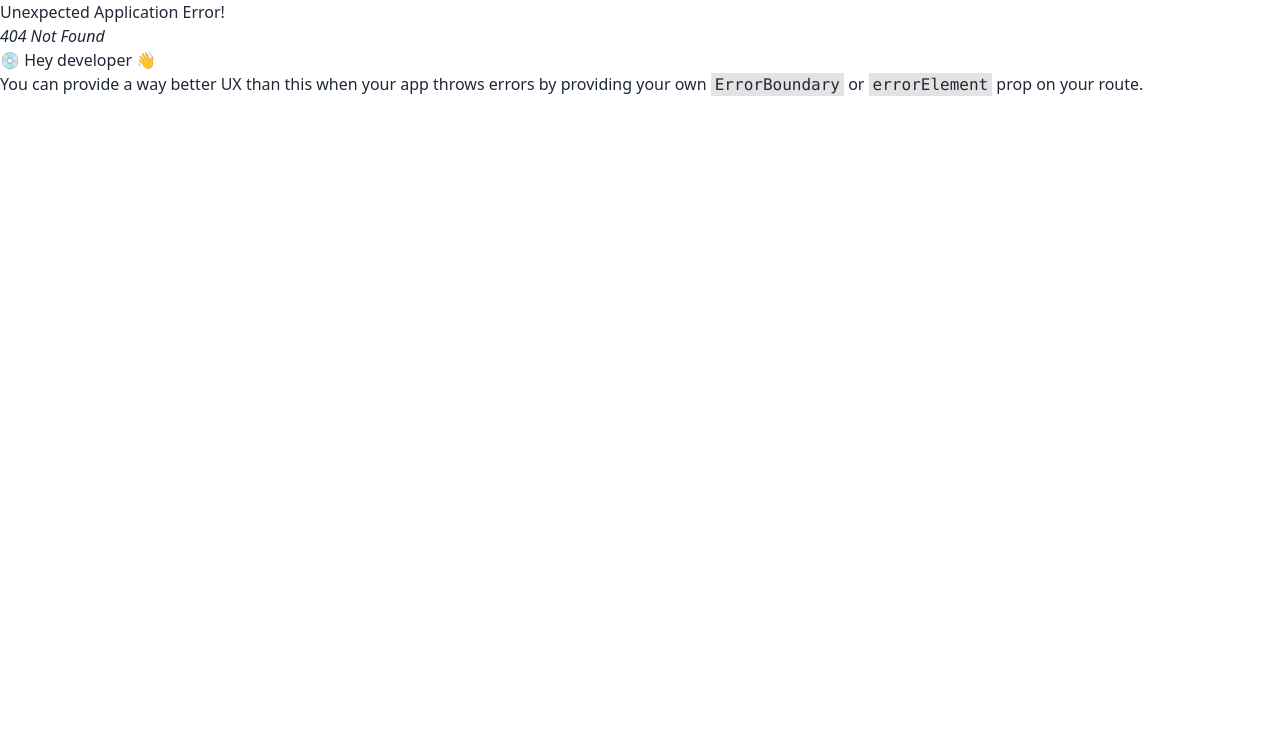
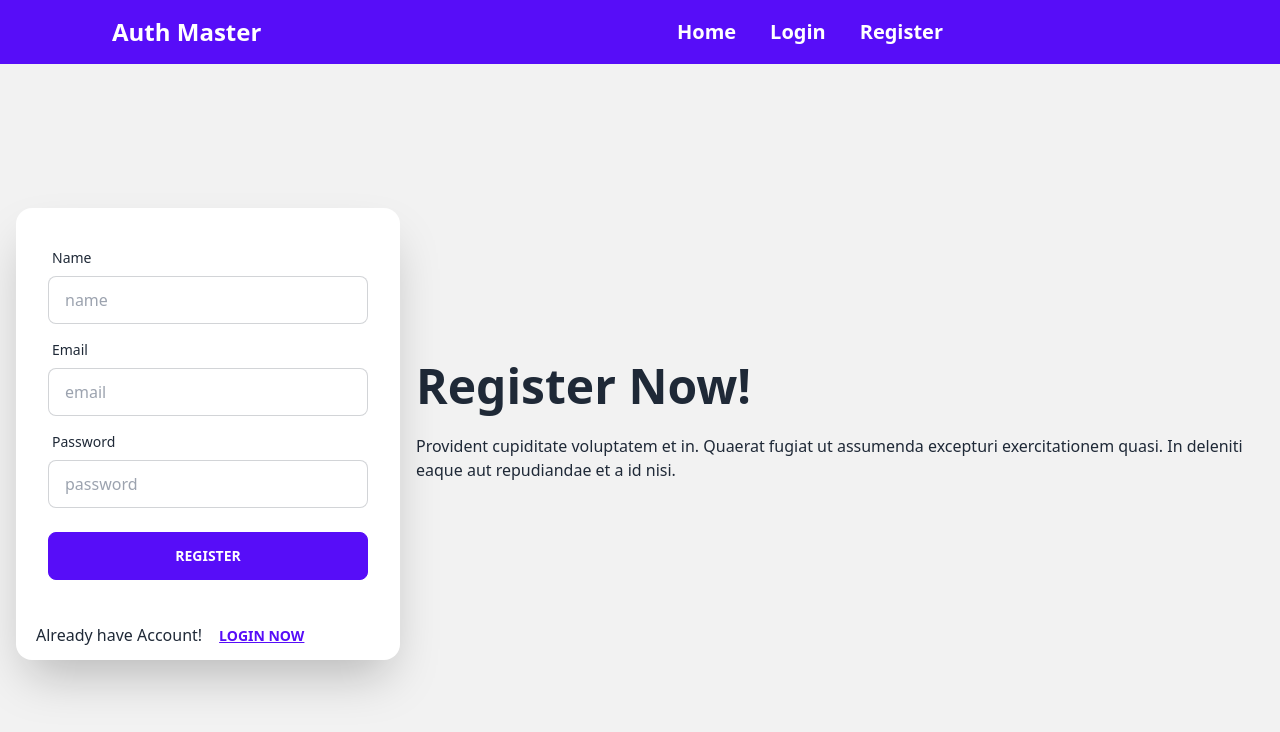
Before and after one commit to ShamimHossain1/React_Auth_Private-Route-60, a React (Vite) app: page /register in a window 1280 px wide. Before the commit this address had no page. Shown: the top 732 px of the page. Built offline with nearby package versions, Linux system fonts and the light colour scheme.

Commit message:
useContext

```diff
--- a/index.html
+++ b/index.html
@@ -4,7 +4,7 @@
     <meta charset="UTF-8" />
     <link rel="icon" type="image/svg+xml" href="/vite.svg" />
     <meta name="viewport" content="width=device-width, initial-scale=1.0" />
-    <title>Vite + React</title>
+    <title>React Auth</title>
   </head>
   <body>
     <div id="root"></div>
--- a/src/App.jsx
+++ b/src/App.jsx
@@ -1,6 +1,5 @@
 import { useState } from 'react'
-import reactLogo from './assets/react.svg'
-import viteLogo from '/vite.svg'
+
 import './App.css'
 
 function App() {
--- /dev/null
+++ b/src/Component/Header/Header.jsx
@@ -0,0 +1,17 @@
+import React from 'react';
+import { Link } from 'react-router-dom';
+
+const Header = () => {
+    return (
+        <div>
+            <div className="navbar bg-primary text-primary-content flex justify-between lg:px-28 px-3">
+                <p className="lg:text-2xl font-bold">Auth Master</p>
+               <div className='lg:pr-52'> <Link to='/' className="btn btn-ghost normal-case lg:text-xl">Home</Link>
+                <Link to='/login' className="btn btn-ghost normal-case lg:text-xl">Login</Link>
+                <Link to='/register' className="btn btn-ghost normal-case lg:text-xl">Register</Link></div>
+            </div>
+        </div>
+    );
+};
+
+export default Header;
--- /dev/null
+++ b/src/Component/Home.jsx
@@ -0,0 +1,13 @@
+import React, { useContext } from 'react';
+import { AuthContext } from './Providers/AuthProvider';
+
+const Home = () => {
+    const user = useContext(AuthContext);
+    return (
+        <div>
+            <h2>This is home{user && <span> {user.displayName}</span> } </h2>
+        </div>
+    );
+};
+
+export default Home;
--- /dev/null
+++ b/src/Component/Login.jsx
@@ -0,0 +1,53 @@
+import React from 'react';
+import { Link } from 'react-router-dom';
+
+const Login = () => {
+
+  const handleLogIn=(event)=>{
+    event.preventDefault();
+    const form = event.target;
+    const email = form.email.value;
+    const password = form.password.value;
+
+    console.log(email, password);
+
+  }
+  return (
+
+    <div>
+      <div className="hero lg:pb-72 lg:pt-40 bg-base-200">
+        <div className="hero-content flex-col lg:flex-row-reverse">
+          <div className="text-center lg:text-left">
+            <h1 className="text-5xl font-bold">Login now!</h1>
+            <p className="py-6">Provident cupiditate voluptatem et in. Quaerat fugiat ut assumenda excepturi exercitationem quasi. In deleniti eaque aut repudiandae et a id nisi.</p>
+          </div>
+          <div className="card flex-shrink-0 w-full max-w-sm shadow-2xl bg-base-100">
+            <form onSubmit={handleLogIn} className="card-body">
+              <div className="form-control">
+                <label className="label">
+                  <span className="label-text">Email</span>
+                </label>
+                <input type="email" name='email' placeholder="email" className="input input-bordered" />
+              </div>
+              <div className="form-control">
+                <label className="label">
+                  <span className="label-text">Password</span>
+                </label>
+                <input required type="password" name='password' placeholder="password" className="input input-bordered" />
+                <label className="label">
+                  <Link to="/login" className="label-text-alt link link-hover">Forgot password?</Link>
+                </label>
+              </div>
+              <div className="form-control mt-2">
+                <button className="btn btn-primary">Login</button>
+              </div>
+            </form>
+            <p className='pl-5'>New to Auth master!<Link to='/register'><button className='btn btn-link'>Register Now</button></Link></p>
+          </div>
+        </div>
+      </div>
+    </div>
+  );
+};
+
+export default Login;
--- /dev/null
+++ b/src/Component/Providers/AuthProvider.jsx
@@ -0,0 +1,14 @@
+import React, { createContext } from 'react';
+
+export const AuthContext = createContext(null);
+
+const AuthProvider = ({children}) => {
+    const user = {displayName:'balbul'}
+    return (
+        <AuthContext.Provider value={user}>
+            {children}
+        </AuthContext.Provider>
+    );
+};
+
+export default AuthProvider;
--- /dev/null
+++ b/src/Component/Register.jsx
@@ -0,0 +1,58 @@
+import React from 'react';
+import { Link } from 'react-router-dom';
+
+const Register = () => {
+    const handleRegister=(event)=>{
+        event.preventDefault();
+        const form = event.target;
+        const name = form.name.value;
+        const email = form.email.value;
+        const password = form.password.value;
+
+        console.log(name, email, password);
+
+      }
+    return (
+        <div>
+            <div>
+      <div className="hero lg:pb-64 lg:pt-32  bg-base-200">
+        <div className="hero-content flex-col lg:flex-row-reverse">
+          <div className="text-center lg:text-left">
+            <h1 className="text-5xl font-bold">Register Now!</h1>
+            <p className="py-6">Provident cupiditate voluptatem et in. Quaerat fugiat ut assumenda excepturi exercitationem quasi. In deleniti eaque aut repudiandae et a id nisi.</p>
+          </div>
+          <div className="card flex-shrink-0 w-full max-w-sm shadow-2xl bg-base-100">
+            <form onSubmit={handleRegister} className="card-body">
+              <div className="form-control">
+                <label className="label">
+                  <span className="label-text">Name</span>
+                </label>
+                <input type="text" name='name' placeholder="name" className="input input-bordered" />
+              </div>
+              <div className="form-control">
+                <label className="label">
+                  <span className="label-text">Email</span>
+                </label>
+                <input type="email" name='email' placeholder="email" className="input input-bordered" />
+              </div>
+              <div className="form-control">
+                <label className="label">
+                  <span className="label-text">Password</span>
+                </label>
+                <input required type="password" name='password' placeholder="password" className="input input-bordered" />
+              </div>
+              <div className="form-control mt-4">
+                <button className="btn btn-primary">Register</button>
+              </div>
+            </form>
+
+            <p className='pl-5'>Already have Account!<Link to='/login'><button className='btn btn-link'>Login Now</button></Link></p>
+          </div>
+        </div>
+      </div>
+    </div>
+        </div>
+    );
+};
+
+export default Register;
--- /dev/null
+++ b/src/Layout/Main.jsx
@@ -0,0 +1,14 @@
+import React from 'react';
+import { Outlet } from 'react-router-dom';
+import Header from '../Component/Header/Header';
+
+const Main = () => {
+    return (
+        <div>
+            <Header></Header>
+            <Outlet></Outlet>
+        </div>
+    );
+};
+
+export default Main;
```
Also changed, not shown: src/___Steps.js (added, +11 -0 lines), src/main.jsx (+22 -2 lines).
